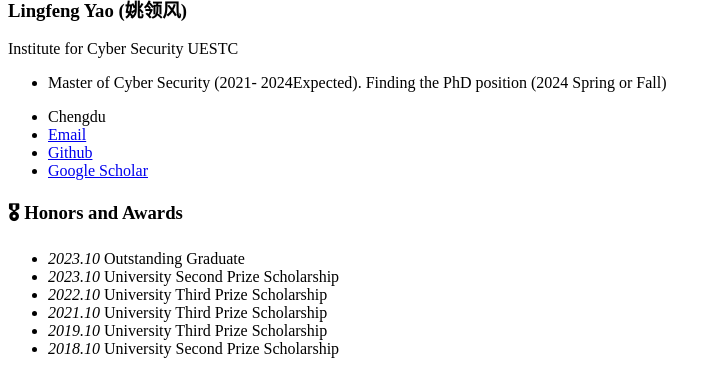
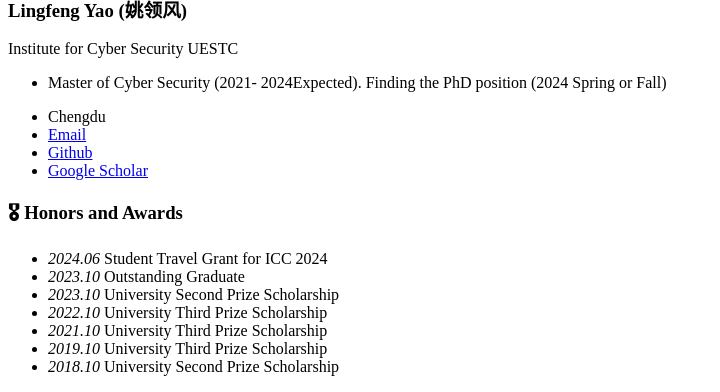
Before and after one commit to lingfengyao/lingfengyao.github.io, a Jekyll site: the page built from _pages/includes/honers.md, in a window 1280 px wide, cut to the strip 512-904 px from the top of the page. Shown: the whole strip, without its empty margins (0-720 px from the left). Built offline with Jekyll 4.4.1, drawn with Linux system fonts in a browser that asks for light colours; our own code applies the rules of GitHub Pages for plain Markdown files.

Commit message:
Update honers.md

```diff
--- a/_pages/includes/honers.md
+++ b/_pages/includes/honers.md
@@ -1,4 +1,5 @@
 # 🎖 Honors and Awards
+- *2024.06* Student Travel Grant for ICC 2024
 - *2023.10* Outstanding Graduate
 - *2023.10* University Second Prize Scholarship
 - *2022.10* University Third Prize Scholarship
```
